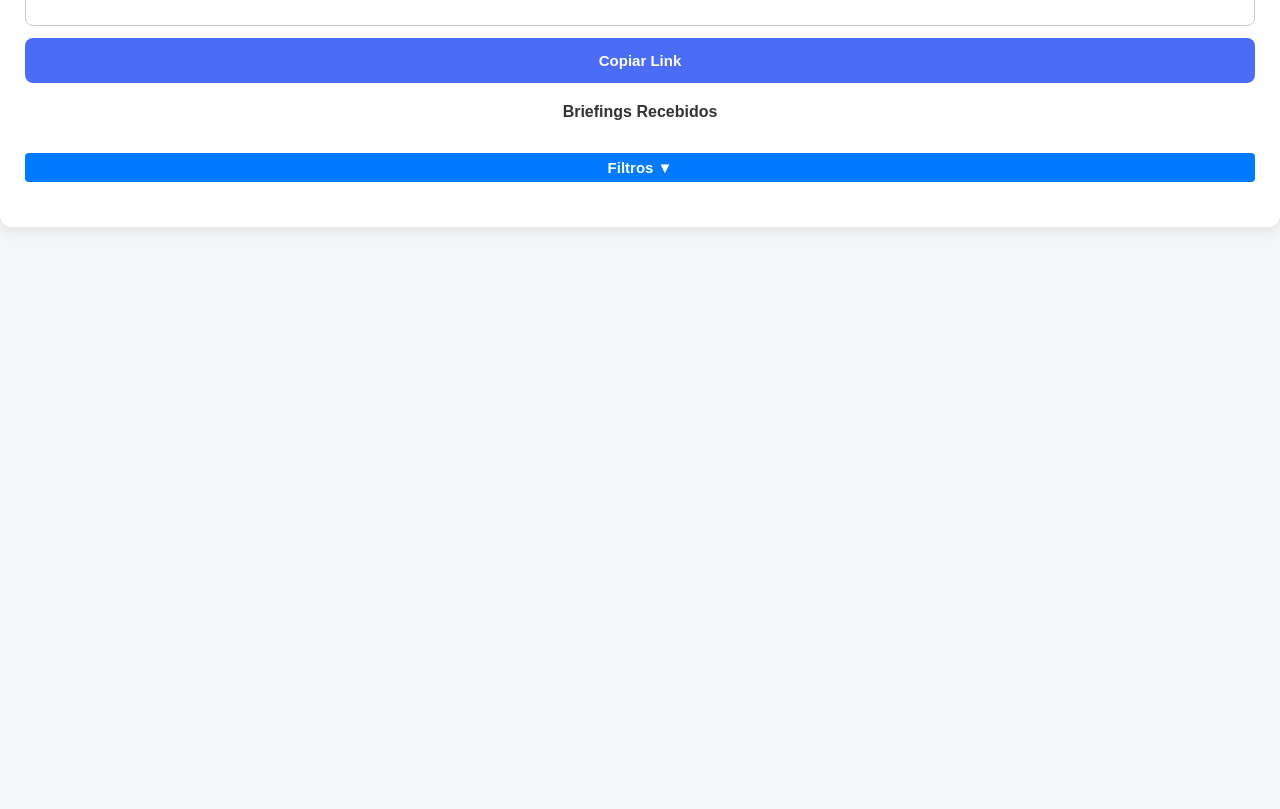
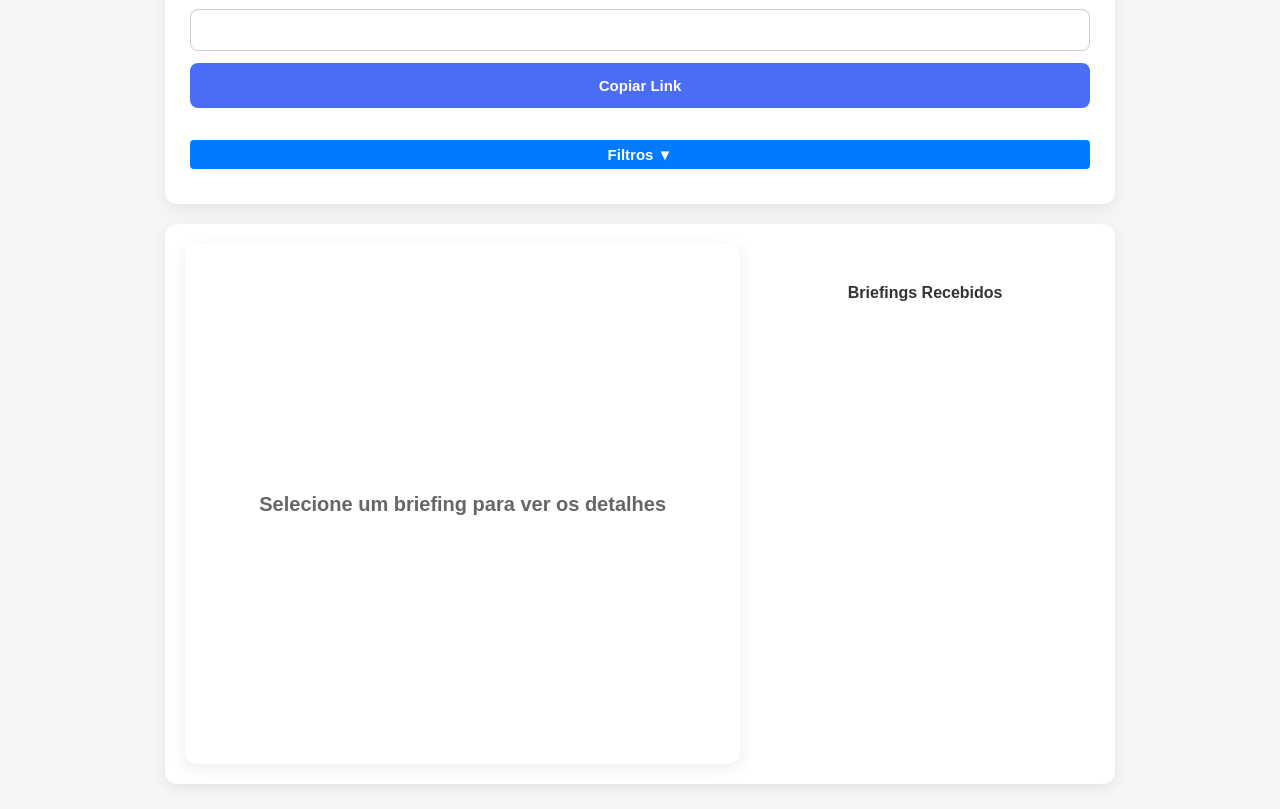
Before and after one commit to Matheusiannaccone/smartbrief, a plain HTML site: page index.html in a window 1280 px wide. Shown: the part 318-1127 px from the top of the page. Before the commit the page ends 800 px from the top, so only its background shows below. Drawn offline with Linux system fonts and the light colour scheme; no server answers.

Commit message:
Atualiza README.md com melhorias na descrição do SmartBrief e reorganiza seções para maior clareza. Adiciona layout responsivo e estrutura ao HTML, além de implementar lógica de exibição dinâmica no JavaScript. Melhora o CSS para um design mais moderno e funcional.

```diff
--- a/index.html
+++ b/index.html
@@ -9,8 +9,11 @@
 </head>
 <body>
 <div id="app">
+  <div class="container">
   <!-- HOME -->
    <div id="homeView">
+
+    <!-- Gerador de link -->
      <div class="box">
        <h2>Gerar Link de Briefing</h2>
 
@@ -29,7 +32,6 @@
        <input type="text" id="link" readonly>
        <button id="copyLink">Copiar Link</button>
 
-       <h3 class="section-title">Briefings Recebidos</h3>
        <h3 class="section-title">
           <button id="toggleFilters" class="filter-toggle">Filtros ▼</button>
         </h3>
@@ -56,14 +58,28 @@
           <button id="applyFilters">Aplicar Filtros</button>
           <button id="clearFilters">Limpar Filtros</button>
         </div>
-       <div id="list"></div>
      </div>
    </div>
 
-   <div id="detailsView" class="hidden">
-    <button id="backBtn">Voltar</button>
-    <div id="detailsContent"></div>
+   <!-- Conteúdo Principal -->
+   <div class="main-content">
+
+     <!-- Detalhes do Briefing -->
+     <div class="details-section">
+      <button id="backBtn" class="back-btn hidden">Voltar</button>
+        <div id="detailsContent" class="details-empty">
+          Selecione um briefing para ver os detalhes
+        </div>
+     </div>
+
+     <!-- Lista de Briefings -->
+     <div class="list-section">
+      <h3 class="section-title">Briefings Recebidos</h3>
+      <div id="list"></div>
+     </div>
+
    </div>
+  </div>
 </div>
 
 
--- a/script/index.js
+++ b/script/index.js
@@ -8,6 +8,11 @@ const generateLinkBtn = document.getElementById("generateLink");
 
 const toggleBtn = document.getElementById("toggleFilters");
 const filtersDiv = document.getElementById("filters");
+
+
+function isMobile() {
+  return window.innerWidth <= 768;
+}
 
 toggleBtn.onclick = () => {
   if (filtersDiv.classList.contains("hidden")) {
@@ -27,13 +32,6 @@ function formatDate(dateStr) {
   return `${d}/${m}/${y}`;
 }
 
-function showView(viewId) {
-  document.getElementById("homeView").classList.add("hidden");
-  document.getElementById("detailsView").classList.add("hidden");
-
-  document.getElementById(viewId).classList.remove("hidden");
-}
-
 function checkInputs() {
    generateLinkBtn.disabled = !(clientInput.value.trim() && responsibleInput.value.trim());
 }
@@ -42,7 +40,10 @@ clientInput.addEventListener("input", checkInputs);
 responsibleInput.addEventListener("input", checkInputs);
 
 async function openDetails(id) {
-  showView("detailsView");
+  if (isMobile()) {
+    document.querySelector(".list-section").classList.add("hidden");
+    document.querySelector(".details-section").classList.remove("hidden");
+  }
 
   const docRef = doc(db, "briefings", id, "details", "main");
   const docSnap = await getDoc(docRef);
@@ -55,7 +56,8 @@ async function openDetails(id) {
     return;
   } else if (docSnap.exists()) {
     document.getElementById("detailsContent").innerHTML = `
-      <h2>Detalhes do Briefing</h2>
+      <div class="details-wrapper">
+        <h2 class="section-title">Detalhes do Briefing</h2>
 
         <table class="briefing-table">
           <tr>
@@ -75,12 +77,20 @@ async function openDetails(id) {
           <tr><td>Observações</td><td>${data.notes || "-"}</td></tr>
           <tr><td>Criado em</td><td>${new Date(data.createdAt).toLocaleString()}</td></tr>
         </table>
+      </div>
       `;
+
+    if (!isMobile()) {
+      document.getElementById("backBtn").classList.add("hidden");
+    } else {
+      document.getElementById("backBtn").classList.remove("hidden");
+    }
   }
 }
 
 document.getElementById("backBtn").onclick = () => {
-  showView("homeView");
+  document.querySelector(".list-section").classList.remove("hidden");
+  document.querySelector(".details-section").classList.add("hidden");
 };
 
 let allBriefings = [];
@@ -262,3 +272,15 @@ if ("serviceWorker" in navigator) {
       });
   });
 }
+
+function initLayout() {
+  if (isMobile()) {
+    document.querySelector(".details-section").classList.add("hidden");
+  } else {
+    document.querySelector(".details-section").classList.remove("hidden");
+    document.querySelector(".list-section").classList.remove("hidden");
+  }
+}
+
+window.addEventListener("load", initLayout);
+window.addEventListener("resize", initLayout);
--- a/styles/index.css
+++ b/styles/index.css
@@ -14,8 +14,6 @@ body {
 /* CONTAINER PRINCIPAL */
 .container {
   width: 100%;
-  max-width: 600px;
-  margin: 0 auto;
   padding: 15px;
 }
 
@@ -196,13 +194,80 @@ button:active {
   background: #0056b3;
 }
 
+.main-content {
+  background: white;
+    padding: 20px;
+    border-radius: 12px;
+    width: 100%;
+    box-shadow: 0 4px 15px rgba(0,0,0,0.08);
+    margin-top: 20px;
+}
+
 /* RESPONSIVO (TELAS MAIORES) */
-@media (min-width: 768px) {
+@media (min-width: 1024px) {
   .container {
+    max-width: 1000px;
+    margin: 0 auto;
     padding: 25px;
   }
 
   .box {
     padding: 25px;
   }
+
+  /* CONTAINER PRINCIPAL (LISTA + DETALHES) */
+  .main-content {
+    background: white;
+    padding: 20px;
+    border-radius: 12px;
+    width: 100%;
+    box-shadow: 0 4px 15px rgba(0,0,0,0.08);
+    display: flex;
+    gap: 15px;
+    margin-top: 20px;
+    height: 70vh; /* controla altura da área */
+  }
+
+  /* LISTA */
+  .list-section {
+    width: 60%;
+    background: white;
+    border-radius: 12px;
+    padding: 20px;
+    overflow-y: auto;
+  }
+
+  /* DETALHES */
+  #detailsContent {
+    width: 100%;
+    flex: 1;
+  }
+  .details-wrapper {
+    width: 100%;
+    display: flex;
+    flex-direction: column;
+  }
+
+  .details-section {
+    width: 100%;
+    background: white;
+    border-radius: 12px;
+    padding: 20px;
+    overflow-y: auto;
+    box-shadow: 0 4px 15px rgba(0,0,0,0.08);
+    display: flex;;
+    flex-direction: column;
+  }
+
+  /* TEXTO INICIAL CENTRALIZADO */
+  .details-empty {
+    display: flex;
+    align-items: center;
+    justify-content: center;
+    height: 100%;
+    font-size: 20px;
+    font-weight: bold;
+    color: #666;
+    text-align: center;
+  }
 }
```
Also changed, not shown: 1 other file. Lines whose indentation alone changed are shown as unchanged.
